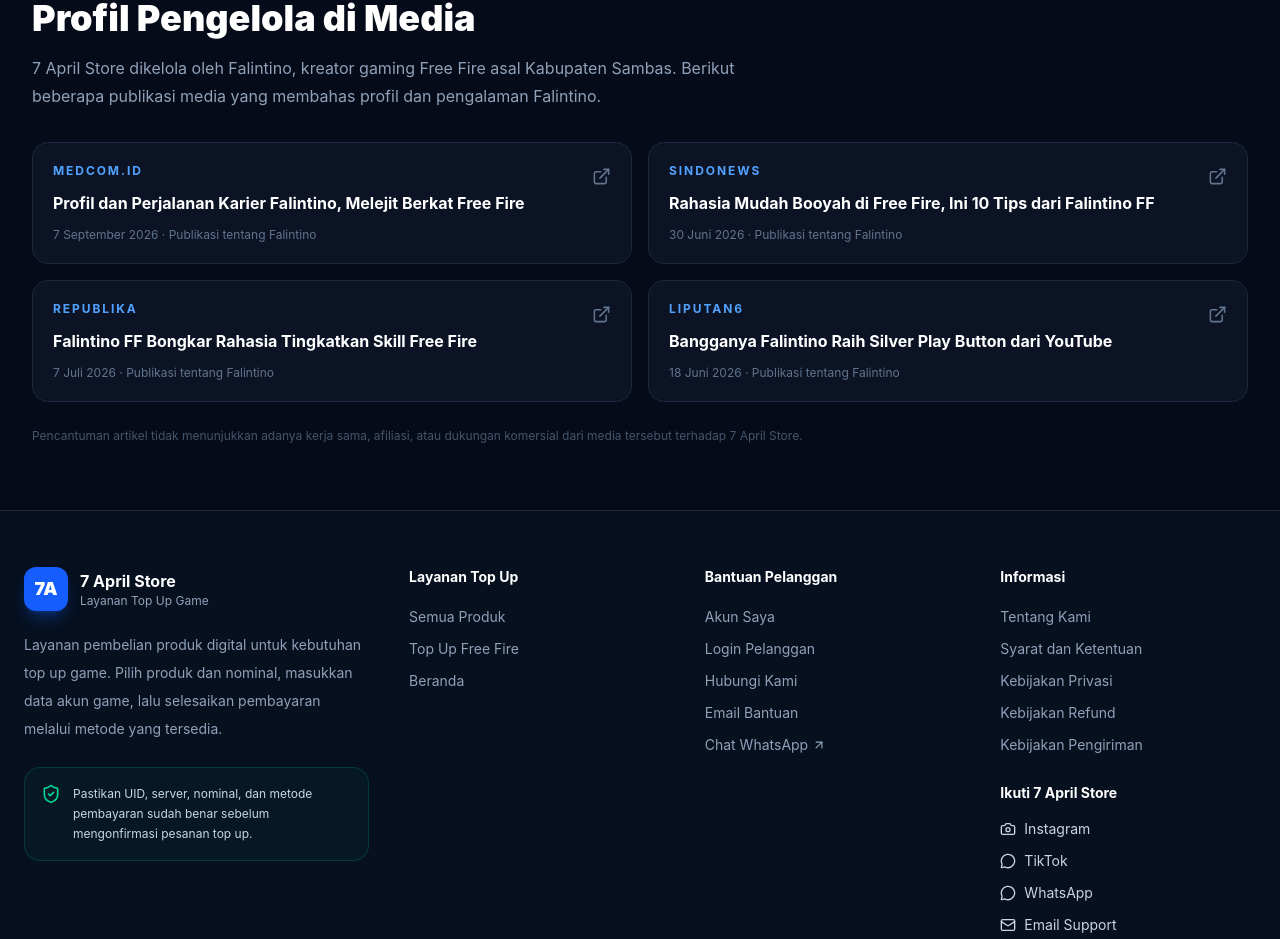
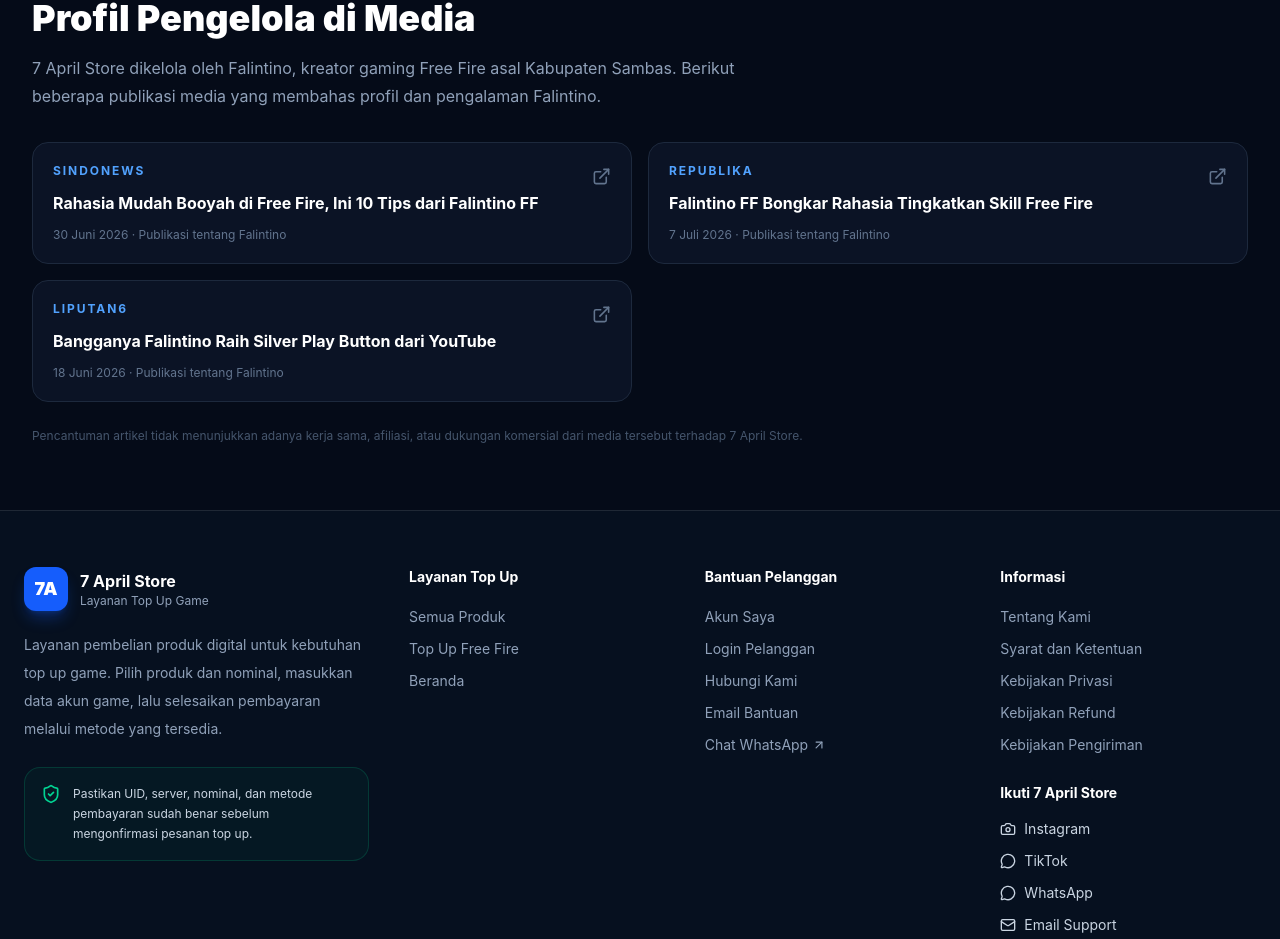
Before and after one commit to falintino/7-april-store, a Next.js app: page / in a window 1280 px wide. Shown: the part 3244-4183 px from the top of the page. Built offline with nearby package versions, Linux system fonts and the light colour scheme; no server answers.

Commit message:
Remove unreliable Medcom article link

```diff
--- a/app/page.tsx
+++ b/app/page.tsx
@@ -11,12 +11,6 @@
 import SiteFooter from "@/components/layout/SiteFooter";
 
 const ownerPress = [
-  {
-    outlet: "Medcom.id",
-    title: "Profil dan Perjalanan Karier Falintino, Melejit Berkat Free Fire",
-    href: "https://www.medcom.id/hiburan/montase/4ba18d0b-profil-dan-perjalanan-karier-falintino-melejit-berkat-free-fire",
-    date: "7 September 2026",
-  },
   {
     outlet: "SINDOnews",
     title: "Rahasia Mudah Booyah di Free Fire, Ini 10 Tips dari Falintino FF",
```
